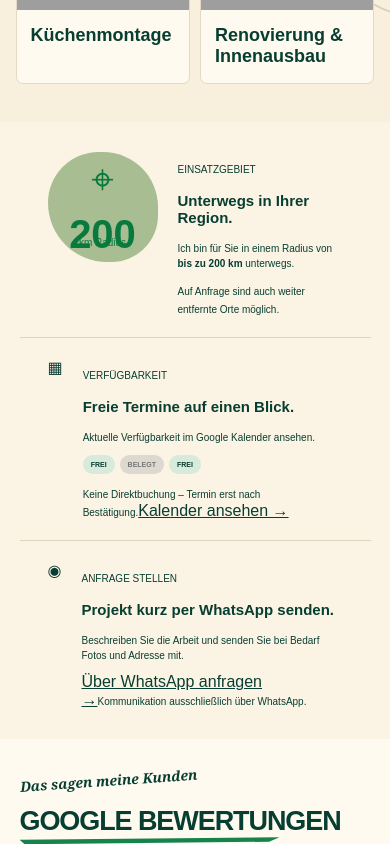
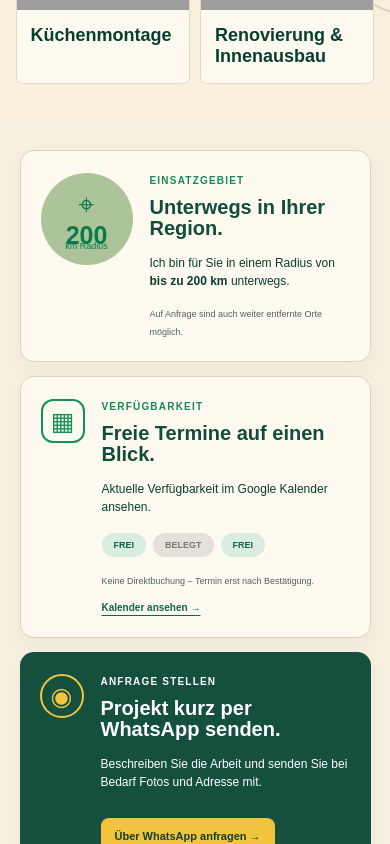
Before and after one commit to ch-ua/vershnyk-com, a Next.js app: page / in a window 390 px wide. Shown: the part 1220-2064 px from the top of the page. Built offline with nearby package versions, Linux system fonts and the light colour scheme; grey boxes are pictures that could not be loaded.

Commit message:
Style service info cards

```diff
--- a/src/app/globals.css
+++ b/src/app/globals.css
@@ -79,3 +79,29 @@
 @media(max-width:430px){
  .hero{grid-template-columns:43% 57%}
 }
+
+/* Triptych redesign */
+.triptych{padding:54px 5%;gap:18px;background:#f7efdf}
+.triptych article{position:relative;overflow:hidden;display:flex;align-items:flex-start;gap:24px;min-height:285px;padding:30px;border:1px solid #ded3bd;border-radius:14px;background:#fffaf0;box-shadow:0 8px 24px #254b3b0b}
+.triptych article:not(:last-child){border-right:1px solid #ded3bd}
+.triptych .eyebrow{margin:0 0 8px;color:#168a55;font-size:10px;font-weight:900;letter-spacing:.12em}
+.triptych h3{margin:0 0 14px;font-size:21px;line-height:1.08;color:#124c3c}
+.triptych p{font-size:12px;line-height:1.55}
+.triptych small{font-size:9px;line-height:1.45;color:#4d675d}
+.regionGraphic{flex:0 0 118px;width:118px;height:118px;border-radius:50%;background:#adc49b;display:flex;flex-direction:column;align-items:center;justify-content:center;color:#087c49}
+.regionGraphic span{font-size:28px;line-height:1}.regionGraphic strong{font-size:31px;line-height:1;margin-top:4px}.regionGraphic small{font-size:9px;color:#087c49}
+.calendarIcon,.waMark{flex:0 0 54px;width:54px;height:54px;border:2px solid #159158;border-radius:12px;display:grid;place-items:center;color:#159158;font-size:31px;font-style:normal}
+.waMark{border-radius:50%}
+.availability{display:flex;gap:7px;margin:16px 0 13px}.availability b{padding:7px 12px;border-radius:999px;background:#d9eee1;color:#176246;font-size:9px}.availability .busy{background:#e5e1d8;color:#7b776e}
+.textLink{display:inline-block;margin-top:14px;font-size:10px;font-weight:900;color:#0b6845;text-decoration:underline;text-underline-offset:4px}
+.requestCard{background:#15503f!important;color:#fff!important;border-color:#15503f!important}.requestCard .eyebrow,.requestCard h3,.requestCard p,.requestCard small{color:#fff}.requestCard .waMark{border-color:#f4c43e;color:#f4c43e}
+.requestButton{display:inline-block;margin:14px 0 12px;padding:12px 15px;border-radius:8px;background:#f2c33d;color:#123f34!important;font-size:10px;font-weight:900;text-decoration:none}
+.requestCard small{display:block;opacity:.75}
+@media(max-width:800px){
+ .triptych{padding:28px 5%;gap:14px}
+ .triptych article{min-height:0;padding:22px 20px;gap:17px;border-bottom:1px solid #ded3bd}
+ .triptych h3{font-size:20px}.triptych p{font-size:12px}.triptych small{font-size:9px}
+ .regionGraphic{flex-basis:92px;width:92px;height:92px}.regionGraphic strong{font-size:25px}
+ .calendarIcon,.waMark{flex-basis:44px;width:44px;height:44px;font-size:25px}
+ .requestButton{font-size:11px;padding:12px 14px}
+}
```
